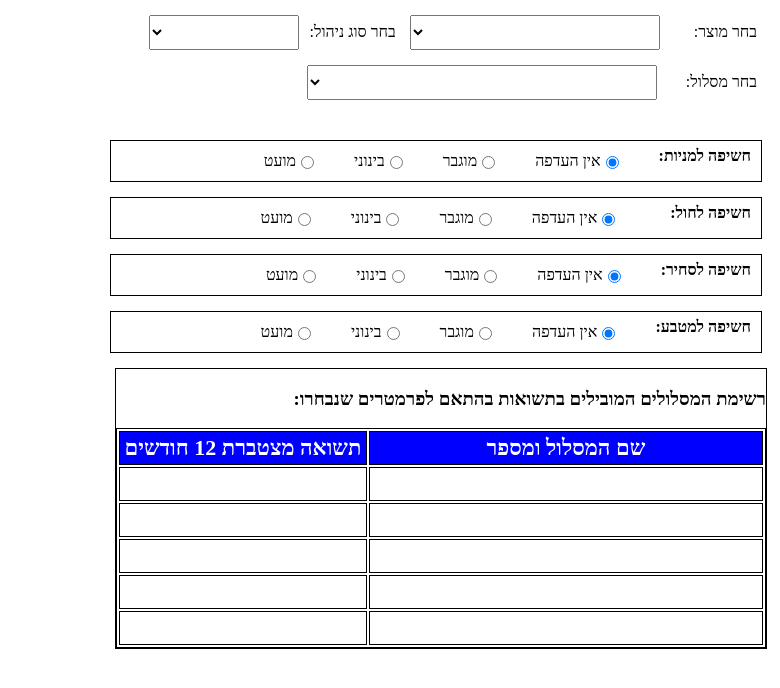
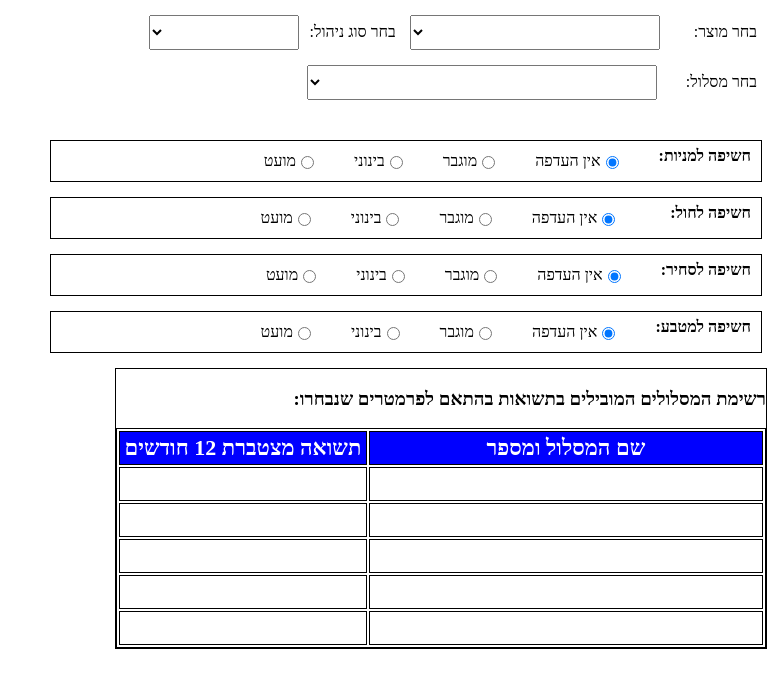
Before and after one commit to zamit00/ZachGM, a plain HTML site: page index.html in a window 1280 px wide. Shown: the whole page, without its empty margins (500-1280 px from the left). Drawn offline with Linux system fonts and the light colour scheme.

Commit message:
Update formating.css

```diff
--- a/formating.css
+++ b/formating.css
@@ -74,7 +74,7 @@ min-width: 600px;
     flex-wrap: wrap;
     align-items: center;
    border: 1px solid black;
-   max-width: 650px;
+   max-width: 710px;
    height:40px;
    margin-right: 10px;
   }
```
